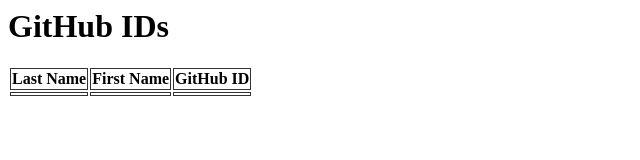
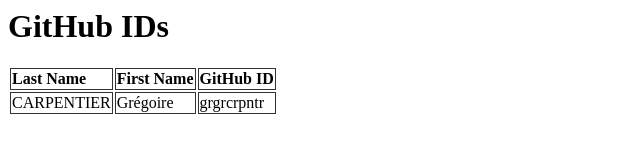
Before and after one commit to grgrcrpntr/git-training, a plain HTML site: page index.html in a window 1280 px wide. Shown: the whole page, without its empty margins (0-640 px from the left). Drawn offline with Linux system fonts and the light colour scheme.

Commit message:
add my github id

```diff
--- a/index.html
+++ b/index.html
@@ -16,9 +16,9 @@
                 </thead>
                 <tbody>
                     <tr>
-                        <td></td>
-                        <td></td>
-                        <td></td>
+                        <td>CARPENTIER</td>
+                        <td>Grégoire</td>
+                        <td>grgrcrpntr</td>
                     </tr>
                 </tbody>
             </table>
```
